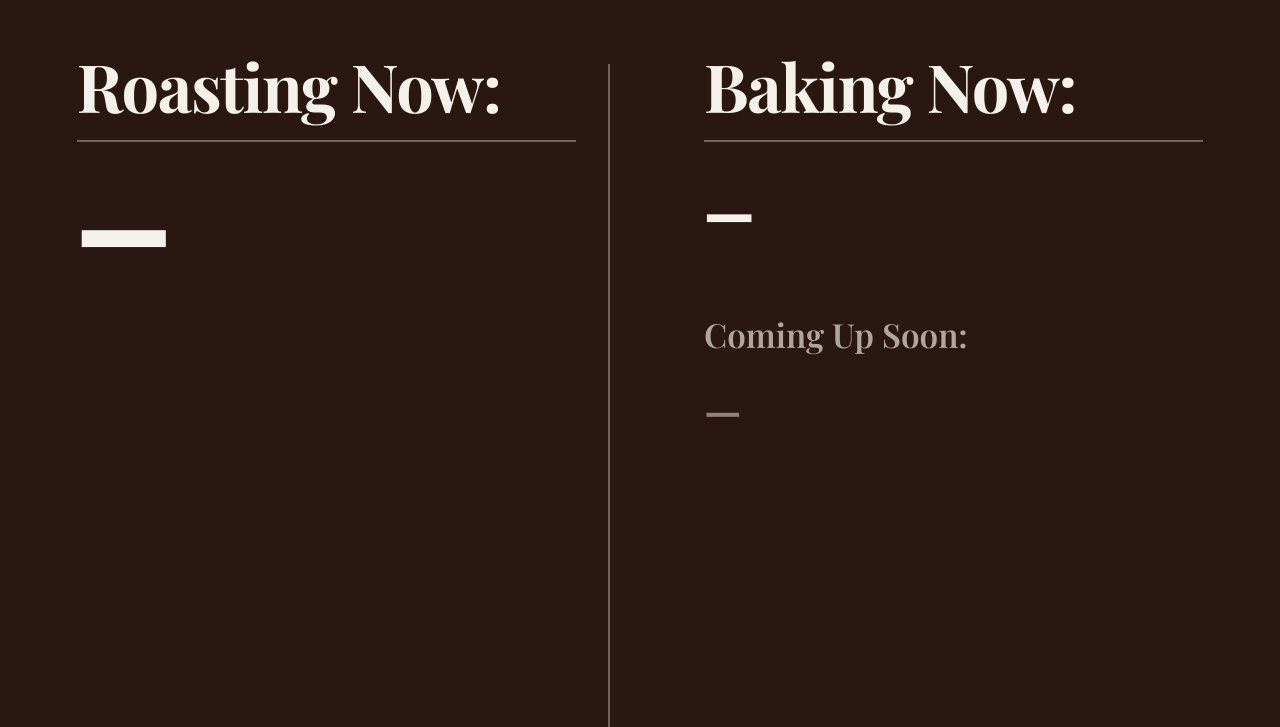
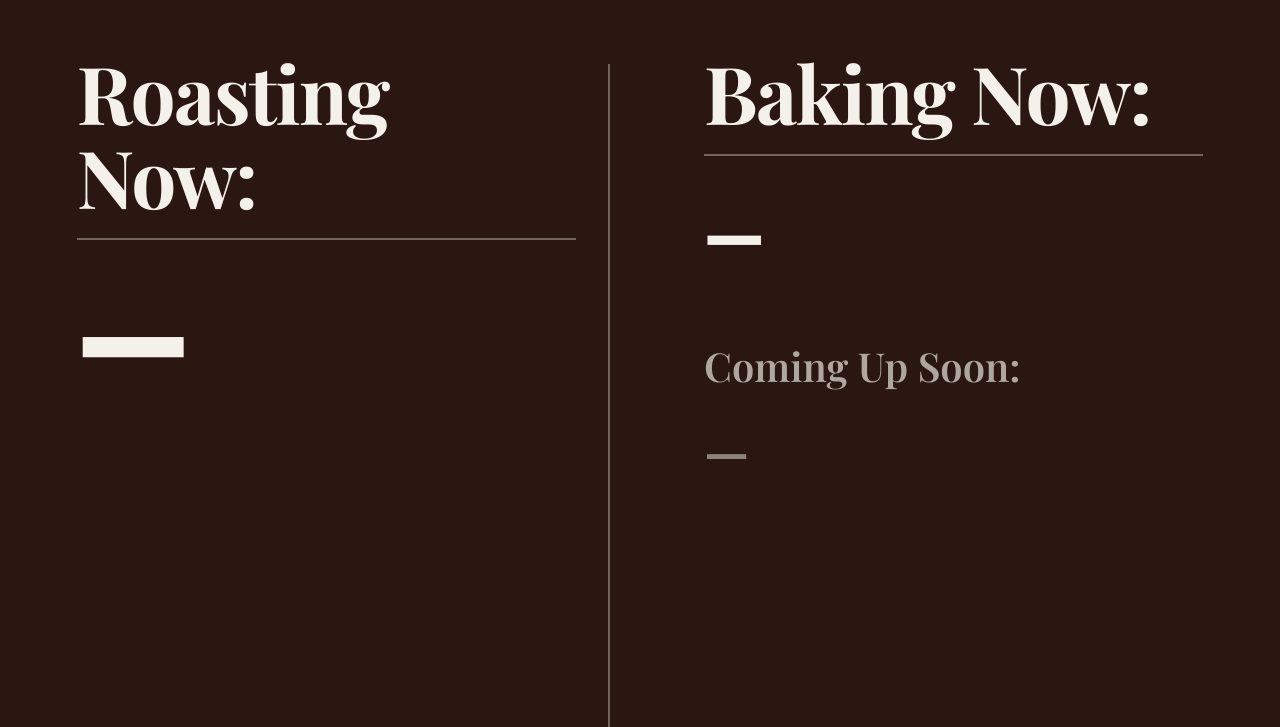
Before and after one commit to frigiddesert/coffee-bakery-sign, a Flask app: page / in a window 1280 px wide. Shown: the top 727 px of the page. Run offline with Flask 3, Linux system fonts and the light colour scheme; data that the repository does not hold is empty.

Commit message:
Increase all font sizes by 20% for better legibility
- Title: 53-110px (was 44-92px)
- Current roast/bake: 82-180px (was 68-150px)
- Bake items (bold): 43-86px (was 36-72px)
- Coming soon: 34-67px (was 28-56px)
- Previous roasts: 38-82px (was 32-68px)
- Subheadings: 29-53px (was 24-44px)
- Lists: 22-41px (was 18-34px)

```diff
--- a/templates/index.html
+++ b/templates/index.html
@@ -46,7 +46,7 @@
       font-weight: 700;
       letter-spacing: -0.02em;
       line-height: 1.05;
-      font-size: clamp(44px, 5.2vw, 92px);
+      font-size: clamp(53px, 6.24vw, 110px);
       margin-bottom: 1.5vw;
       padding-bottom: 1.5vw;
       border-bottom: 2px solid rgba(244,241,234,.35);
@@ -57,7 +57,7 @@
       font-weight: 900;
       letter-spacing: -0.01em;
       line-height: 1.02;
-      font-size: clamp(68px, 7.75vw, 150px);
+      font-size: clamp(82px, 9.3vw, 180px);
       margin-bottom: 2.8vw;
       margin-top: 1.5vw;
       word-break: break-word;
@@ -66,7 +66,7 @@
 
     .subline{
       font-weight: 600;
-      font-size: clamp(24px, 2.6vw, 44px);
+      font-size: clamp(29px, 3.12vw, 53px);
       color: var(--muted2);
       margin-top: 2.5vw;
       margin-bottom: 1.2vw;
@@ -74,7 +74,7 @@
 
     .list{
       font-weight: 500;
-      font-size: clamp(18px, 1.9vw, 34px);
+      font-size: clamp(22px, 2.28vw, 41px);
       color: var(--muted);
       line-height: 1.25;
       word-break: break-word;
@@ -83,7 +83,7 @@
     .bake-now-list{
       font-family: "Raleway", sans-serif;
       font-weight: 800;
-      font-size: clamp(36px, 4.2vw, 72px);
+      font-size: clamp(43px, 5.04vw, 86px);
       line-height: 1.25;
       margin-bottom: 2.5vw;
       margin-top: 1.5vw;
@@ -97,7 +97,7 @@
     .coming-soon{
       font-family: "Raleway", sans-serif;
       font-weight: 600;
-      font-size: clamp(28px, 3.2vw, 56px);
+      font-size: clamp(34px, 3.84vw, 67px);
       color: var(--muted2);
       opacity: 0.75;
       line-height: 1.35;
@@ -108,7 +108,7 @@
     .roast-previous{
       font-family: "Raleway", sans-serif;
       font-weight: 700;
-      font-size: clamp(32px, 3.8vw, 68px);
+      font-size: clamp(38px, 4.56vw, 82px);
       color: var(--muted);
       line-height: 1.3;
       margin-top: 1.5vw;
```
